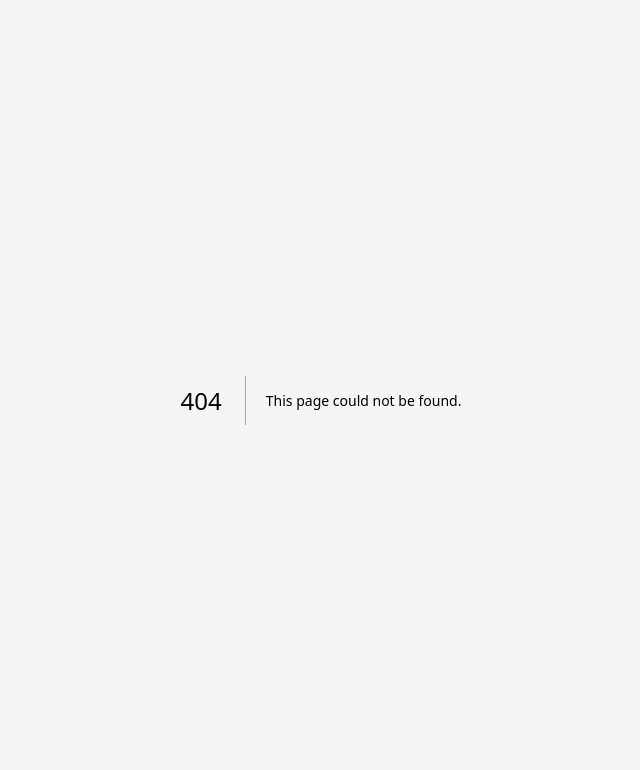
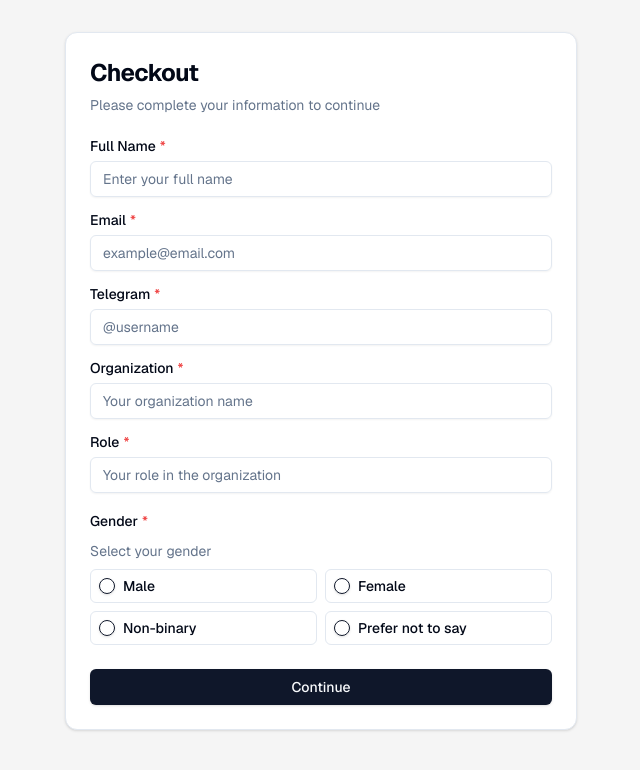
Before and after one commit to p2p-lanes/EdgeOS, a Next.js app: page /checkout in a window 1280 px wide. Before the commit this address had no page. Shown: the top 770 px of the page, without its empty margins (319-959 px from the left). Built offline with nearby package versions, Linux system fonts and the light colour scheme.

Commit message:
[Add] form checkout

```diff
--- /dev/null
+++ b/src/app/checkout/layout.tsx
@@ -0,0 +1,18 @@
+import PassesProvider from "@/providers/passesProvider"
+import TotalProvider from "@/providers/totalProvider"
+
+const layout = ({children}: {children: React.ReactNode}) => {
+
+  return (
+    <div>
+      {children}
+    </div>
+    // <PassesProvider>
+    //   <TotalProvider>
+    //     {children}
+    //   </TotalProvider>
+    // </PassesProvider>
+  )
+}
+
+export default layout
--- /dev/null
+++ b/src/app/checkout/page.tsx
@@ -0,0 +1,161 @@
+"use client"
+
+import { useState } from "react"
+import InputForm from "@/components/ui/Form/Input"
+import SelectForm from "@/components/ui/Form/Select"
+import RadioGroupForm from "@/components/ui/Form/RadioGroup"
+import { Button } from "@/components/ui/button"
+import { Card, CardContent, CardDescription, CardFooter, CardHeader, CardTitle } from "@/components/ui/card"
+
+const CheckoutPage = () => {
+  const [formData, setFormData] = useState({
+    fullName: "",
+    email: "",
+    telegram: "",
+    organization: "",
+    role: "",
+    gender: ""
+  })
+
+  const [errors, setErrors] = useState<Record<string, string>>({})
+
+  const handleInputChange = (field: string, value: string) => {
+    setFormData(prev => ({
+      ...prev,
+      [field]: value
+    }))
+
+    // Eliminar error cuando el usuario empieza a escribir
+    if (errors[field]) {
+      setErrors(prev => {
+        const newErrors = { ...prev }
+        delete newErrors[field]
+        return newErrors
+      })
+    }
+  }
+
+  const validateForm = () => {
+    const newErrors: Record<string, string> = {}
+
+    if (!formData.fullName) newErrors.fullName = "Full name is required"
+    if (!formData.email) {
+      newErrors.email = "Email is required"
+    } else if (!/^\S+@\S+\.\S+$/.test(formData.email)) {
+      newErrors.email = "Invalid email"
+    }
+    if (!formData.telegram) newErrors.telegram = "Telegram is required"
+    if (!formData.organization) newErrors.organization = "Organization is required"
+    if (!formData.role) newErrors.role = "Role is required"
+    if (!formData.gender) newErrors.gender = "Gender is required"
+
+    setErrors(newErrors)
+    return Object.keys(newErrors).length === 0
+  }
+
+  const handleSubmit = (e: React.FormEvent) => {
+    e.preventDefault()
+
+    if (validateForm()) {
+      // Aquí iría la lógica para procesar el formulario
+      console.log("Formulario enviado:", formData)
+    }
+  }
+
+  const roleOptions = [
+    { value: "developer", label: "Developer" },
+    { value: "designer", label: "Designer" },
+    { value: "manager", label: "Manager" },
+    { value: "other", label: "Other" }
+  ]
+
+  const genderOptions = [
+    { value: "male", label: "Male" },
+    { value: "female", label: "Female" },
+    { value: "non-binary", label: "Non-binary" },
+    { value: "prefer-not-to-say", label: "Prefer not to say" }
+  ]
+
+  return (
+    <div className="container mx-auto py-8 min-h-screen">
+      <Card className="max-w-lg mx-auto">
+        <CardHeader>
+          <CardTitle className="text-2xl font-bold">Checkout</CardTitle>
+          <CardDescription>Please complete your information to continue</CardDescription>
+        </CardHeader>
+        <form onSubmit={handleSubmit}>
+          <CardContent className="space-y-4">
+            <InputForm
+              label="Full Name"
+              id="fullName"
+              value={formData.fullName}
+              onChange={(value) => handleInputChange("fullName", value)}
+              error={errors.fullName}
+              isRequired
+              placeholder="Enter your full name"
+            />
+
+            <InputForm
+              label="Email"
+              id="email"
+              type="email"
+              value={formData.email}
+              onChange={(value) => handleInputChange("email", value)}
+              error={errors.email}
+              isRequired
+              placeholder="example@email.com"
+            />
+
+            <InputForm
+              label="Telegram"
+              id="telegram"
+              value={formData.telegram}
+              onChange={(value) => handleInputChange("telegram", value)}
+              error={errors.telegram}
+              isRequired
+              placeholder="@username"
+            />
+
+            <InputForm
+              label="Organization"
+              id="organization"
+              value={formData.organization}
+              onChange={(value) => handleInputChange("organization", value)}
+              error={errors.organization}
+              isRequired
+              placeholder="Your organization name"
+            />
+
+            <InputForm
+              label="Role"
+              id="role"
+              value={formData.role}
+              onChange={(value) => handleInputChange("role", value)}
+              error={errors.role}
+              isRequired
+              placeholder="Your role in the organization"
+            />
+
+            <RadioGroupForm
+              label="Gender"
+              subtitle="Select your gender"
+              value={formData.gender}
+              onChange={(value) => handleInputChange("gender", value)}
+              error={errors.gender}
+              isRequired
+              options={genderOptions}
+            />
+          </CardContent>
+
+          <CardFooter>
+            <Button type="submit" className="w-full">
+              Continue
+            </Button>
+          </CardFooter>
+        </form>
+      </Card>
+    </div>
+  )
+}
+
+export default CheckoutPage
```
